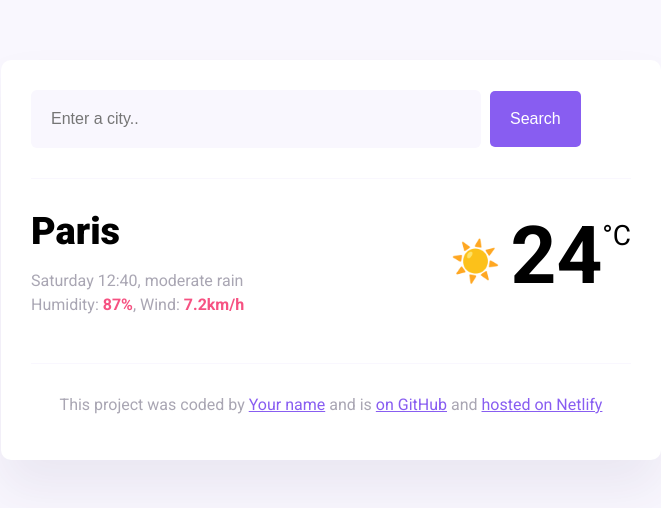
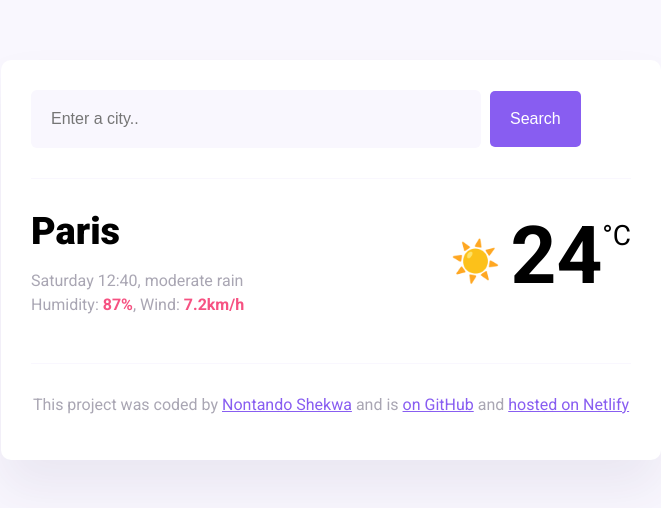
Before and after one commit to Happiness62/weather-site-search, a website built with Parcel: page index.html in a window 1280 px wide. Shown: the whole page, without its empty margins (309-970 px from the left). Built offline with nearby package versions, Linux system fonts and the light colour scheme.

Commit message:
added external links

```diff
--- a/index.html
+++ b/index.html
@@ -47,9 +47,19 @@
       <footer>
         <p>
           This project was coded by
-          <a href="#" target="_blank">Your name</a> and is
-          <a href="#" target="_blank"> on GitHub</a> and
-          <a href="#" target="_blank">hosted on Netlify</a>
+          <a
+            href="https://github.com/Happiness62/weather-site-search"
+            target="_blank"
+            >Nontando Shekwa</a
+          >
+          and is
+          <a href="https://github.com/Happiness62" target="_blank">
+            on GitHub</a
+          >
+          and
+          <a href="https://weather-search-website.netlify.app/" target="_blank"
+            >hosted on Netlify</a
+          >
         </p>
       </footer>
     </div>
```
